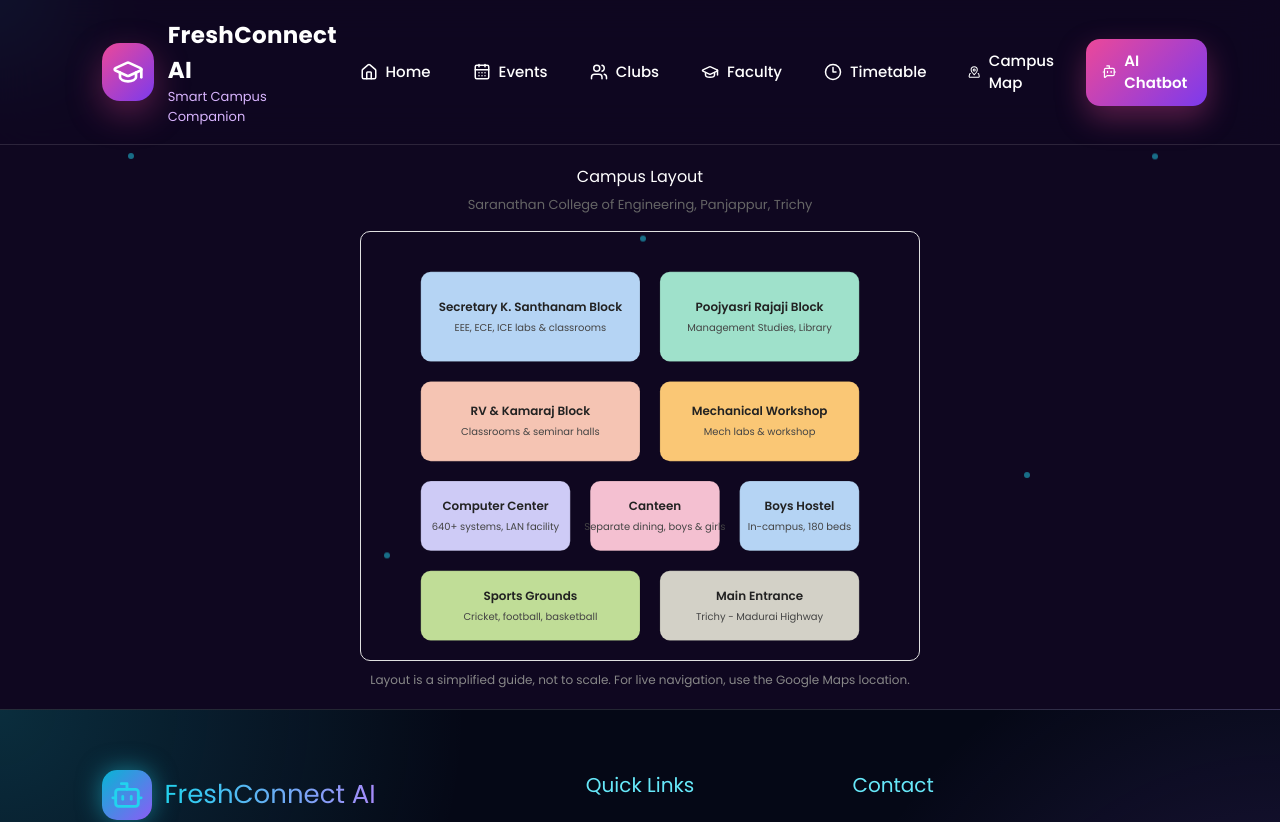
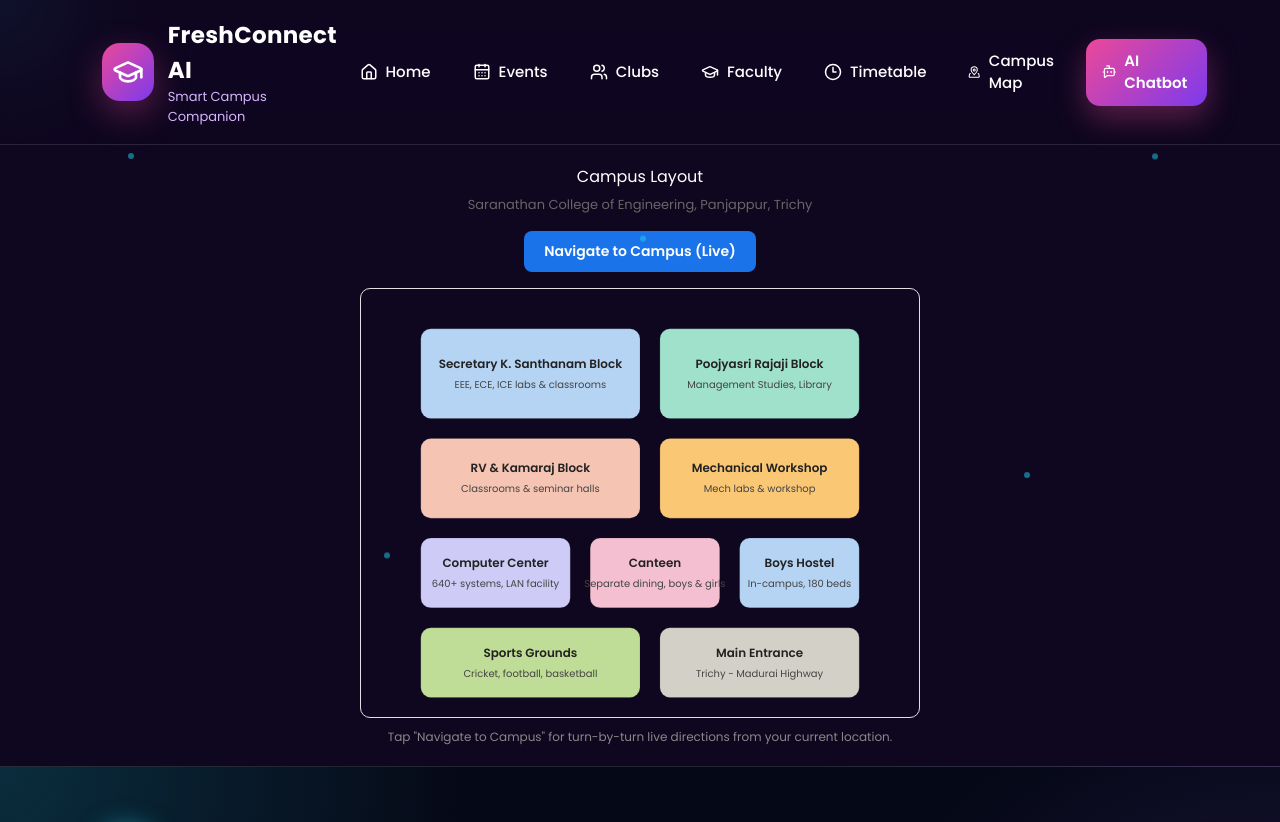
Before and after one commit to Nivxtha/FreshConnect-AI, a React (Vite) app: page /campus-map in a window 1280 px wide. Shown: the top 822 px of the page. Built offline with nearby package versions, Linux system fonts and the light colour scheme.

Commit message:
add live navigation button

```diff
--- a/src/pages/CampusMap.jsx
+++ b/src/pages/CampusMap.jsx
@@ -11,12 +11,54 @@
     { name: "Main Entrance", desc: "Trichy - Madurai Highway", x: 300, y: 340, w: 200, h: 70, color: "#D3D1C7" },
   ];
 
+  const openLiveNavigation = () => {
+    if (navigator.geolocation) {
+      navigator.geolocation.getCurrentPosition(
+        (pos) => {
+          const { latitude, longitude } = pos.coords;
+          const url = `https://www.google.com/maps/dir/?api=1&origin=${latitude},${longitude}&destination=10.7559647,78.6513248&travelmode=driving`;
+          window.open(url, "_blank");
+        },
+        () => {
+          // Fallback if user denies location permission
+          window.open(
+            "https://www.google.com/maps/dir/?api=1&destination=10.7559647,78.6513248",
+            "_blank"
+          );
+        }
+      );
+    } else {
+      window.open(
+        "https://www.google.com/maps/dir/?api=1&destination=10.7559647,78.6513248",
+        "_blank"
+      );
+    }
+  };
+
   return (
     <div style={{ padding: "20px", maxWidth: "600px", margin: "0 auto" }}>
       <h2 style={{ textAlign: "center", marginBottom: "6px" }}>Campus Layout</h2>
       <p style={{ textAlign: "center", color: "#666", fontSize: "13px", marginBottom: "16px" }}>
         Saranathan College of Engineering, Panjappur, Trichy
       </p>
+
+      <div style={{ textAlign: "center", marginBottom: "16px" }}>
+        <button
+          onClick={openLiveNavigation}
+          style={{
+            background: "#1a73e8",
+            color: "#fff",
+            border: "none",
+            padding: "10px 20px",
+            borderRadius: "8px",
+            fontSize: "14px",
+            fontWeight: "600",
+            cursor: "pointer",
+          }}
+        >
+          Navigate to Campus (Live)
+        </button>
+      </div>
 
       <svg viewBox="0 0 560 430" width="100%" style={{ border: "1px solid #e0e0e0", borderRadius: "10px" }}>
         {blocks.map((b, i) => (
@@ -55,14 +97,7 @@
       </svg>
 
       <p style={{ textAlign: "center", fontSize: "12px", color: "#888", marginTop: "10px" }}>
-        Layout is a simplified guide, not to scale. For live navigation, use the{" "}
-        <a
-          href="https://www.google.com/maps?q=Saranathan+College+of+Engineering,+Trichy"
-          target="_blank"
-          rel="noreferrer"
-        >
-          Google Maps location
-        </a>.
+        Tap "Navigate to Campus" for turn-by-turn live directions from your current location.
       </p>
     </div>
   );
```
